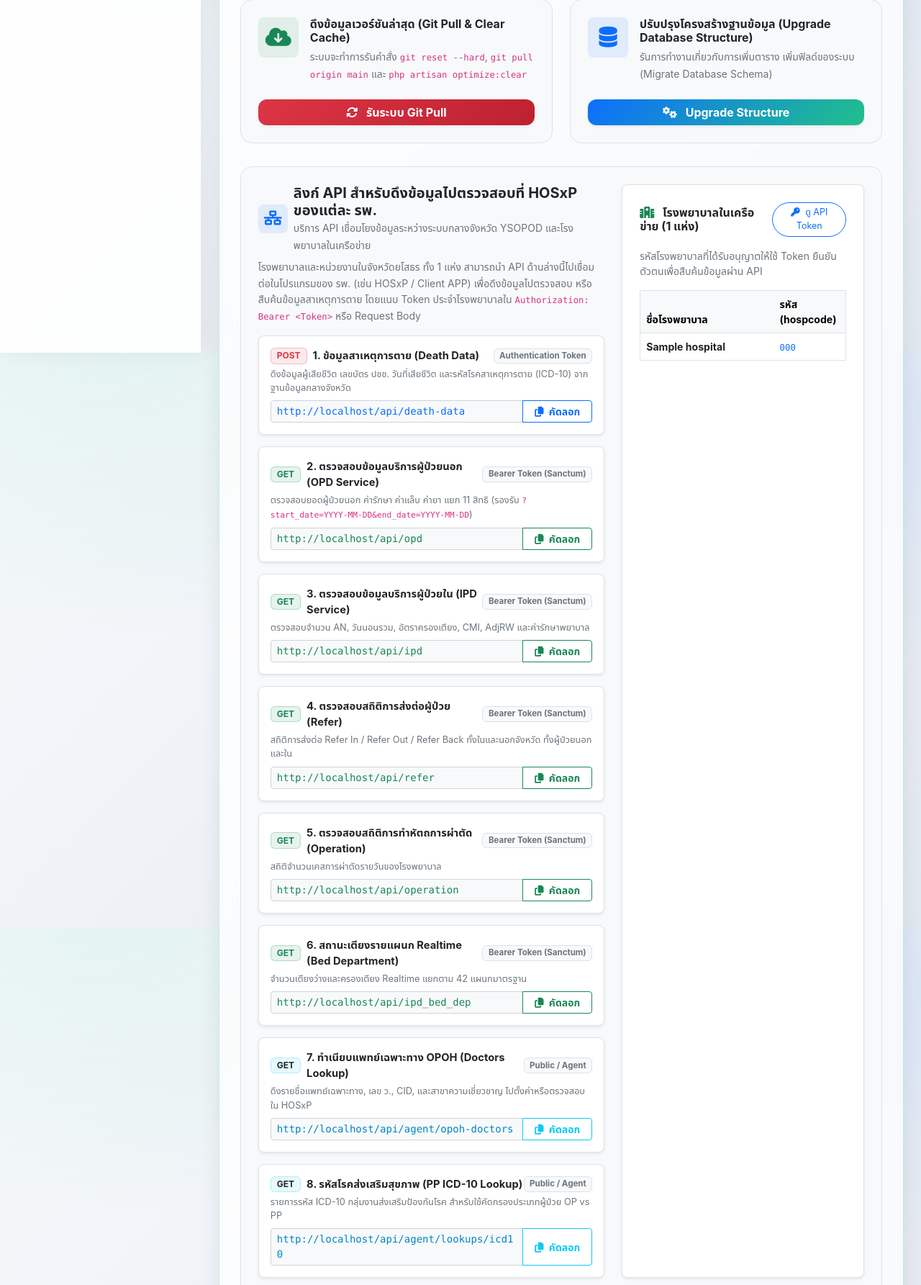
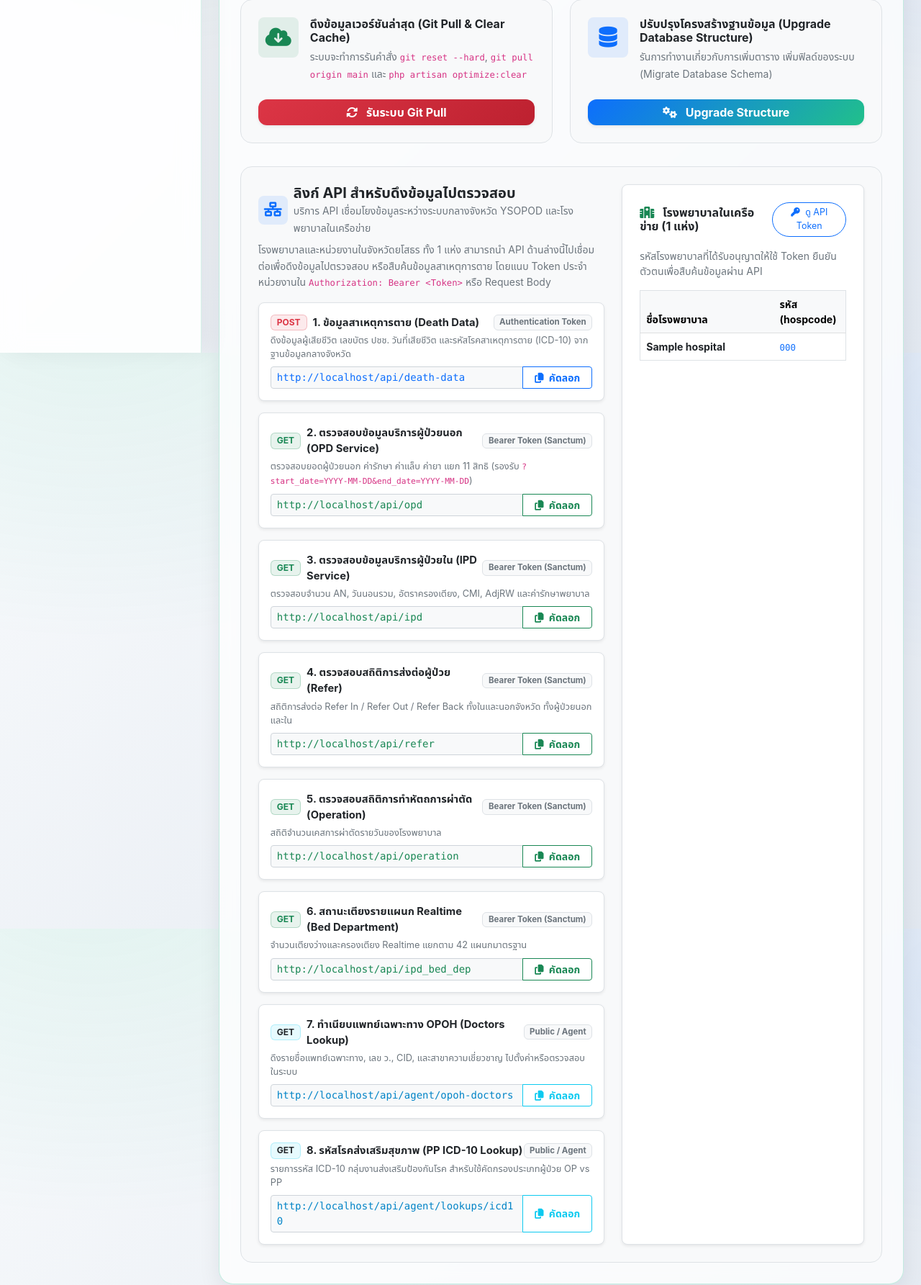
Before and after one commit to xmodify/opod, a Laravel app: template resources/views/admin/settings.blade.php in a window 1280 px wide. Shown: the part 310-2095 px from the top of the page at 72% size. Run offline with Laravel 12, Linux system fonts and the light colour scheme; a user stored in the database is signed in; data comes from the database, SQL or seed files in the repository; tables that the repository leaves empty hold one stand-in row (values such as "Sample post"); the template is opened without the code that fills it: most values are stand-ins (such as "Sample title", 1, 10 or a date in 2020); parts of the project's set-up code (start-up, migrations or seed data) failed here and were passed over.

Commit message:
fix(settings): remove HOSxP wording and fix route name manage.agents

```diff
--- a/resources/views/admin/settings.blade.php
+++ b/resources/views/admin/settings.blade.php
@@ -83,12 +83,12 @@
                                             <i class="fa-solid fa-network-wired fs-5"></i>
                                         </div>
                                         <div>
-                                            <h5 class="fw-bold mb-0 text-dark">ลิงก์ API สำหรับดึงข้อมูลไปตรวจสอบที่ HOSxP ของแต่ละ รพ.</h5>
+                                            <h5 class="fw-bold mb-0 text-dark">ลิงก์ API สำหรับดึงข้อมูลไปตรวจสอบ</h5>
                                             <span class="text-secondary small">บริการ API เชื่อมโยงข้อมูลระหว่างระบบกลางจังหวัด YSOPOD และโรงพยาบาลในเครือข่าย</span>
                                         </div>
                                     </div>
                                     <p class="text-secondary small mb-3" style="line-height: 1.6;">
-                                        โรงพยาบาลและหน่วยงานในจังหวัดยโสธร ทั้ง {{ $hospitals->count() }} แห่ง สามารถนำ API ด้านล่างนี้ไปเชื่อมต่อในโปรแกรมของ รพ. (เช่น HOSxP / Client APP) เพื่อดึงข้อมูลไปตรวจสอบ หรือสืบค้นข้อมูลสาเหตุการตาย โดยแนบ Token ประจำโรงพยาบาลใน <code>Authorization: Bearer &lt;Token&gt;</code> หรือ Request Body
+                                        โรงพยาบาลและหน่วยงานในจังหวัดยโสธร ทั้ง {{ $hospitals->count() }} แห่ง สามารถนำ API ด้านล่างนี้ไปเชื่อมต่อเพื่อดึงข้อมูลไปตรวจสอบ หรือสืบค้นข้อมูลสาเหตุการตาย โดยแนบ Token ประจำหน่วยงานใน <code>Authorization: Bearer &lt;Token&gt;</code> หรือ Request Body
                                     </p>
 
                                     <div class="d-flex flex-column gap-3">
@@ -209,7 +209,7 @@
                                                 </div>
                                                 <span class="badge bg-light text-muted border" style="font-size: 0.72rem;">Public / Agent</span>
                                             </div>
-                                            <p class="text-muted small mb-2" style="font-size: 0.8rem;">ดึงรายชื่อแพทย์เฉพาะทาง, เลข ว., CID, และสาขาความเชี่ยวชาญ ไปตั้งค่าหรือตรวจสอบใน HOSxP</p>
+                                            <p class="text-muted small mb-2" style="font-size: 0.8rem;">ดึงรายชื่อแพทย์เฉพาะทาง, เลข ว., CID, และสาขาความเชี่ยวชาญ ไปตั้งค่าหรือตรวจสอบในระบบ</p>
                                             <div class="input-group input-group-sm">
                                                 <code class="form-control bg-light text-break py-1 px-2.5 fs-7" id="api_url_opoh_doctors" style="color: #0284c7;">{{ url('/api/agent/opoh-doctors') }}</code>
                                                 <button class="btn btn-outline-info px-3 fw-bold copy-api-btn" data-target="api_url_opoh_doctors" type="button">
@@ -243,7 +243,7 @@
                                     <div class="bg-white p-3 p-md-4 rounded-3 border shadow-sm h-100">
                                         <div class="d-flex justify-content-between align-items-center mb-3">
                                             <h6 class="fw-bold text-dark mb-0"><i class="fa-solid fa-hospital text-success me-2"></i> โรงพยาบาลในเครือข่าย ({{ $hospitals->count() }} แห่ง)</h6>
-                                            <a href="{{ route('manage.agents.index') }}" class="btn btn-sm btn-outline-primary rounded-pill px-3" style="font-size: 0.78rem;">
+                                            <a href="{{ route('manage.agents') }}" class="btn btn-sm btn-outline-primary rounded-pill px-3" style="font-size: 0.78rem;">
                                                 <i class="fa-solid fa-key me-1"></i> ดู API Token
                                             </a>
                                         </div>
```
